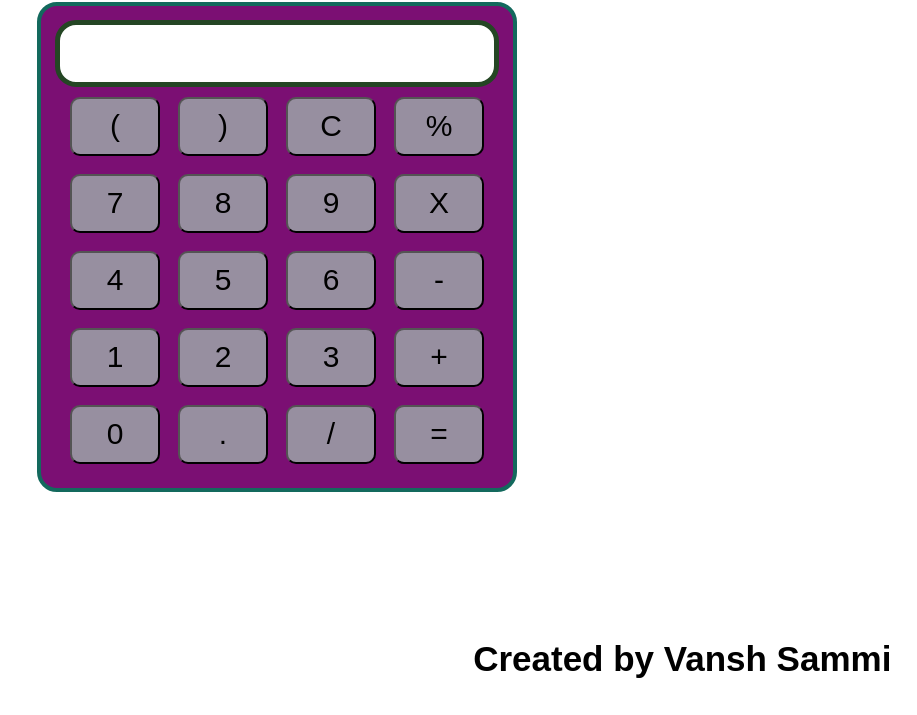
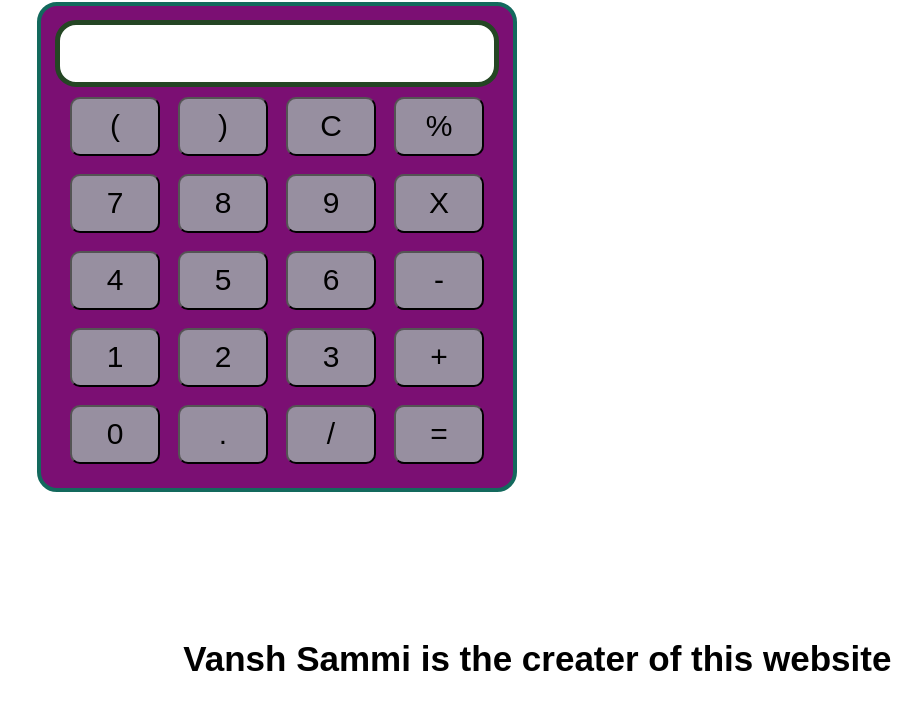
Before and after one commit to vansammi05/Calculator, a plain HTML site: page index.html in a window 1280 px wide. Shown: the part 85-800 px from the top of the page, without its empty margins (363-1280 px from the left). Drawn offline with nearby package versions, Linux system fonts and the light colour scheme.

Commit message:
Update index.html

```diff
--- a/index.html
+++ b/index.html
@@ -51,7 +51,7 @@
         </div>
     </div>
     <div class="heading1">
-        <h1 style="right: 2vw;position: absolute;bottom:1vw;font-family: 'Poppins', sans-serif;">Created by Vansh Sammi</h1>
+        <h1 style="right: 2vw;position: absolute;bottom:1vw;font-family: 'Poppins', sans-serif;">Vansh Sammi is the creater of this website</h1>
     </div>
 <!--     <div class="button">
        </div> -->
```
